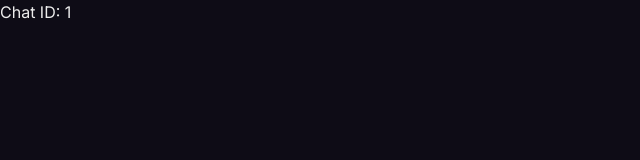
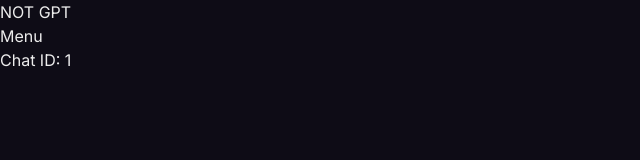
Before and after one commit to ucantbe-jagmeet/ai-gimmik, a Next.js app: page /dashboard/1 in a window 1280 px wide. Shown: the top 160 px of the page, without its empty margins (0-640 px from the left). Built offline with nearby package versions, Linux system fonts and the light colour scheme.

Commit message:
creating layouts

```diff
--- a/src/app/dashboard/[id]/page.tsx
+++ b/src/app/(auth)/dashboard/[id]/page.tsx
@@ -3,8 +3,7 @@ import { usePathname } from "next/navigation";
 
 const ChatPage = () => {
   const path = usePathname();
-  console.log(path)
-  const id = path.split('/')[2]; // `id` is the dynamic part of the route
+  const id = path.split('/')[2];
   return (
     <div>
       <h1>Chat ID: {id}</h1>
--- /dev/null
+++ b/src/app/(auth)/dashboard/layout.tsx
@@ -0,0 +1,12 @@
+export default function DashboardLayout({
+  children,
+}: Readonly<{
+  children: React.ReactNode;
+}>) {
+  return (
+      <div className={`dashboardLayout`}>
+        <div className="menu">Menu</div>
+        <div className="content">{children}</div>
+      </div>
+  );
+}
--- /dev/null
+++ b/src/app/(auth)/layout.tsx
@@ -0,0 +1,18 @@
+import Link from "next/link";
+
+export default function AuthLayout({
+  children,
+}: Readonly<{
+  children: React.ReactNode;
+}>) {
+  return (
+          <>
+              <div className="authLayout">
+                <header>
+                  <Link href={"/"}>NOT GPT</Link>
+                </header>
+              </div>
+              <main>{children}</main>
+          </>
+  );
+}
```
Also changed, not shown: src/app/(auth)/dashboard/page.tsx (renamed from src/app/dashboard/page.tsx).
